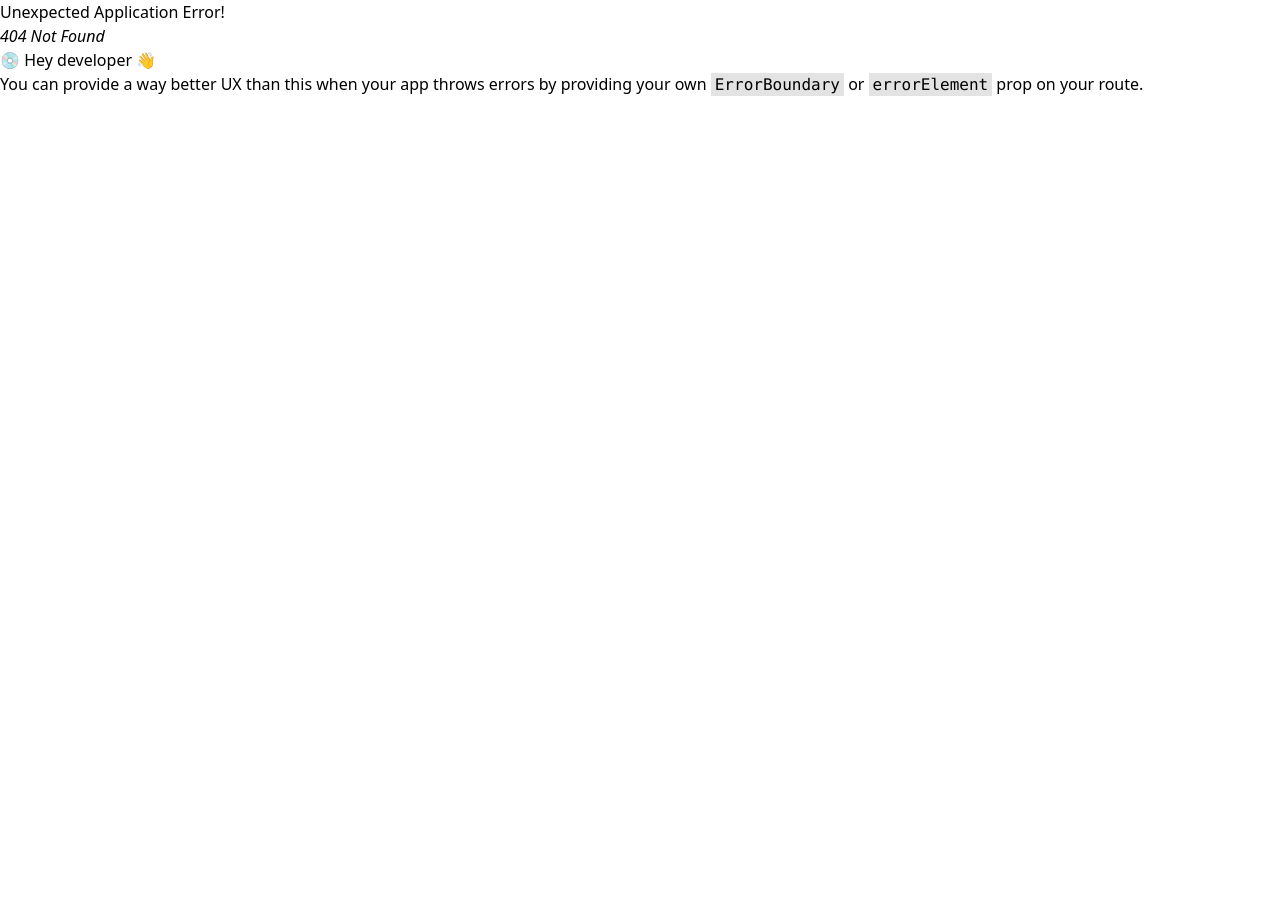
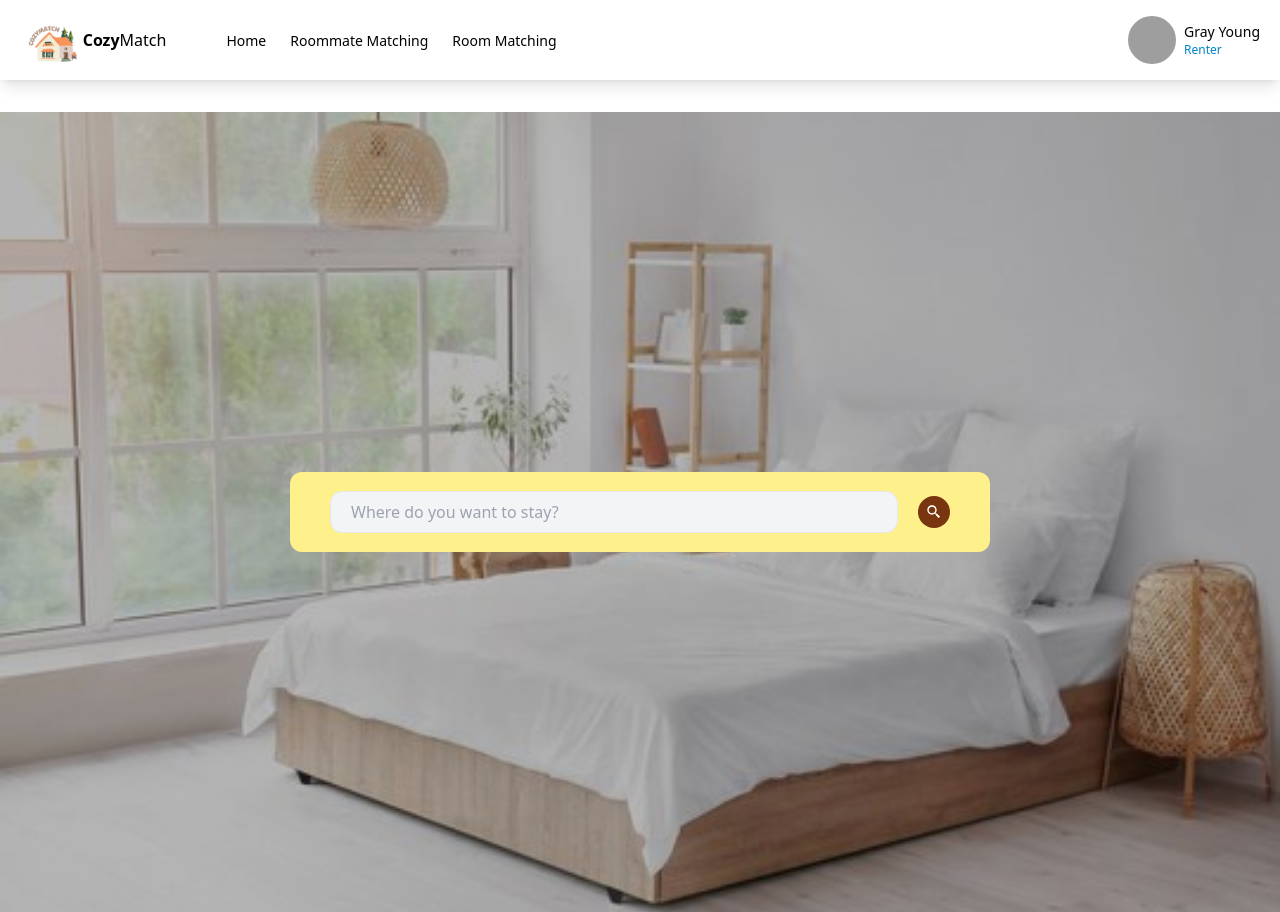
Before and after one commit to leezyangg/cozyMatch_frontend, a React (Vite) app: page /homepage in a window 1280 px wide. Before the commit this address had no page. Before the commit the page ends 800 px from the top, so only its background shows below. Built offline with nearby package versions, Linux system fonts and the light colour scheme; grey boxes are pictures that could not be loaded.

Commit message:
HomePage with search bar

```diff
--- a/src/components/AvailableRoomCard.jsx
+++ b/src/components/AvailableRoomCard.jsx
@@ -4,6 +4,10 @@ import PropTypes from 'prop-types';
 export default function AvailableRoomCard(props) {
 
     return (
+
+        <div>
+            <h1>hello</h1>
+        </div>
 
     )
 }
--- /dev/null
+++ b/src/components/HomePage.jsx
@@ -0,0 +1,17 @@
+import { BiSearchAlt2 } from 'react-icons/bi'
+import backgroundImage from '../assets/bgroom.jpg'
+
+export default function HomePage() {
+    return (
+        <div>
+            <div className='flex justify-center items-center w-screen h-screen' style={{ backgroundImage: `url(${backgroundImage})`, backgroundSize: 'cover', backgroundPosition: 'center' }}>
+                <div className="bg-yellow-200 rounded-xl w-full max-w-[700px] h-[80px] py-3 flex items-center">
+                    <input className='border bg-gray-100 rounded-xl py-2 font-medium mx-10 mr-5 px-5 h-30 w-full max-w-[700px]' type='text' placeholder='Where do you want to stay?' />
+                    <div className='h-10 w-50 grid place-items-center mr-5 pr-5'>
+                        <button className='w-8 h-8 rounded-full bg-amber-900 hover:bg-yellow-800 flex items-center justify-center'><BiSearchAlt2 className="text-white" /></button>
+                    </div>
+                </div>
+            </div>
+        </div>
+    )
+}
--- a/src/components/LandlordLayout.jsx
+++ b/src/components/LandlordLayout.jsx
@@ -2,8 +2,7 @@ import { NavLink, Outlet } from "react-router-dom";
 import { Menu } from '@headlessui/react'
 
 const navigation = [
-    { name: 'Home', to: '/' },
-    { name: 'Room Listing', to: '/roomlist' },
+    { name: 'Home', to: '/roomlist' },
     { name: 'Template', to: '/template' },
     { name: 'Add Room', to: '/addroom' },
 ]
```
Also changed, not shown: src/router.jsx (+6 -1 lines), src/assets/bgroom.jpg (added).
